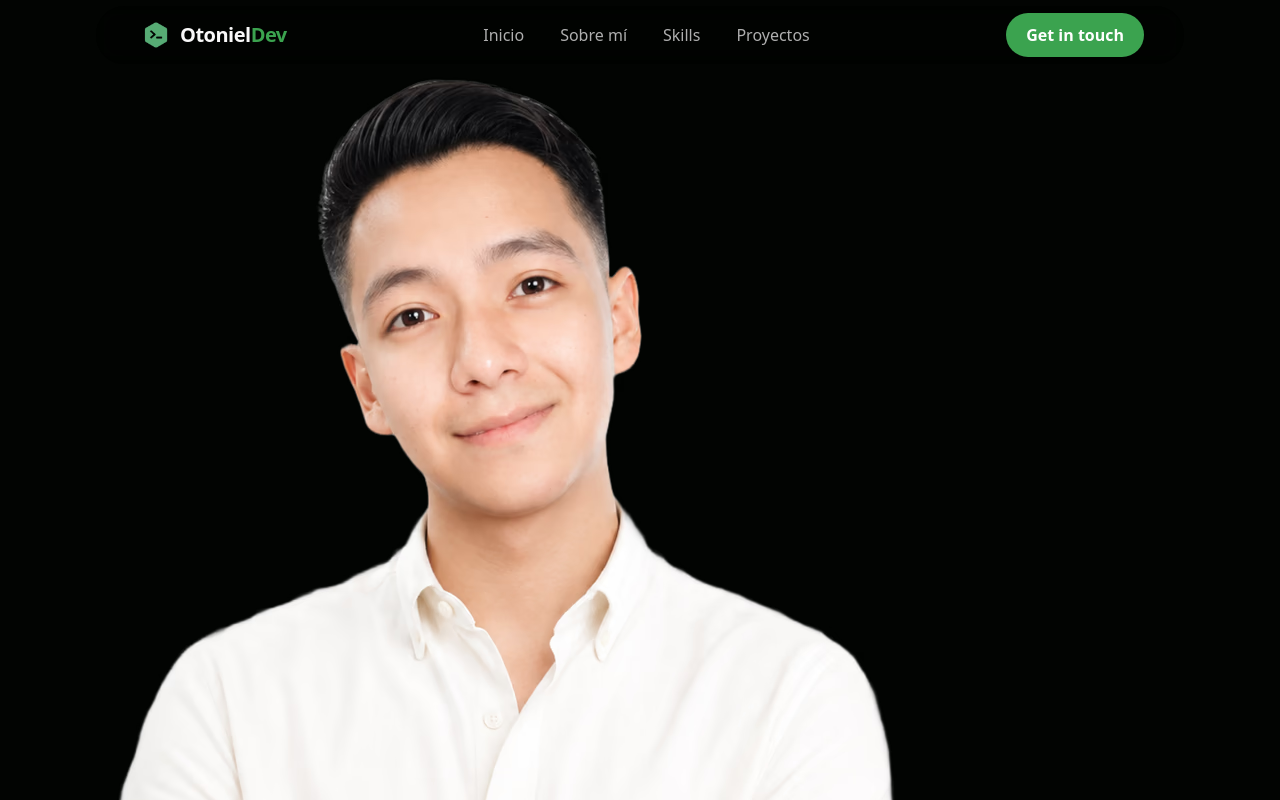
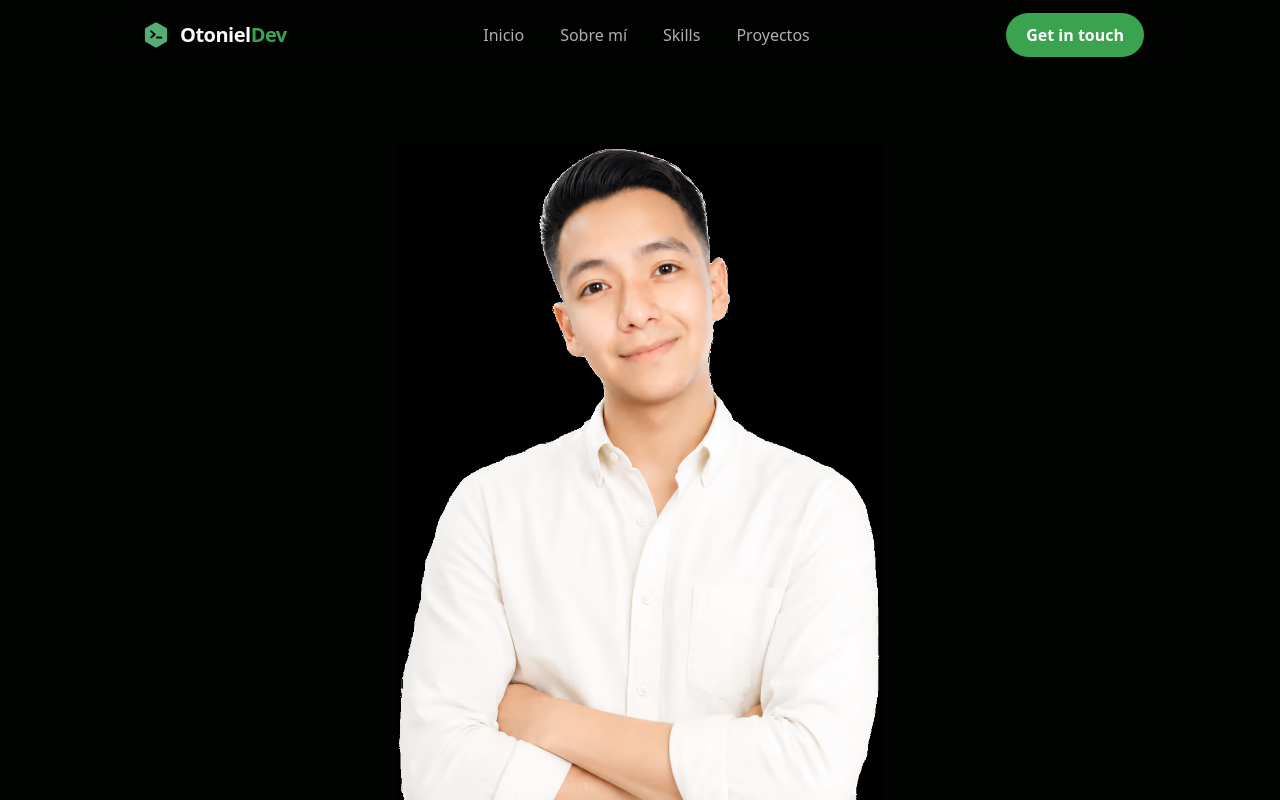
Before and after one commit to OtonielG/otoniel-portfolio, a Next.js app: page / in a window 1280 px wide. Shown: the top 800 px of the page. Built offline with nearby package versions, Linux system fonts and the light colour scheme.

Commit message:
feat: replace hero image and update Hero component structure

```diff
--- a/src/components/sections/hero.tsx
+++ b/src/components/sections/hero.tsx
@@ -2,14 +2,34 @@ import Image from "next/image";
 
 export default function Hero() {
   return (
-    <div className="">
+    <section
+      id="inicio"
+      className="
+        mt-[70px]
+        flex
+        h-[calc(100svh-70px)]
+        w-full
+        items-end
+        justify-center
+        overflow-hidden
+        px-4
+      "
+    >
       <Image
-        src="/images/hero/hero-picture.avif"
+        src="/images/hero/hero-picture-main.avif"
         alt="Otoniel Gómez, desarrollador frontend"
-        width={960}
-        height={1200}
-        priority
+        width={838}
+        height={1132}
+        preload
+        sizes="(max-width: 768px) 90vw, 838px"
+        className="
+          h-[90%]
+          w-auto
+          max-w-full
+          object-contain
+          object-bottom
+        "
       />
-    </div>
+    </section>
   );
 }
```
Also changed, not shown: public/images/hero/hero-picture-main.avif (added), public/images/hero/hero-picture.avif (deleted).
